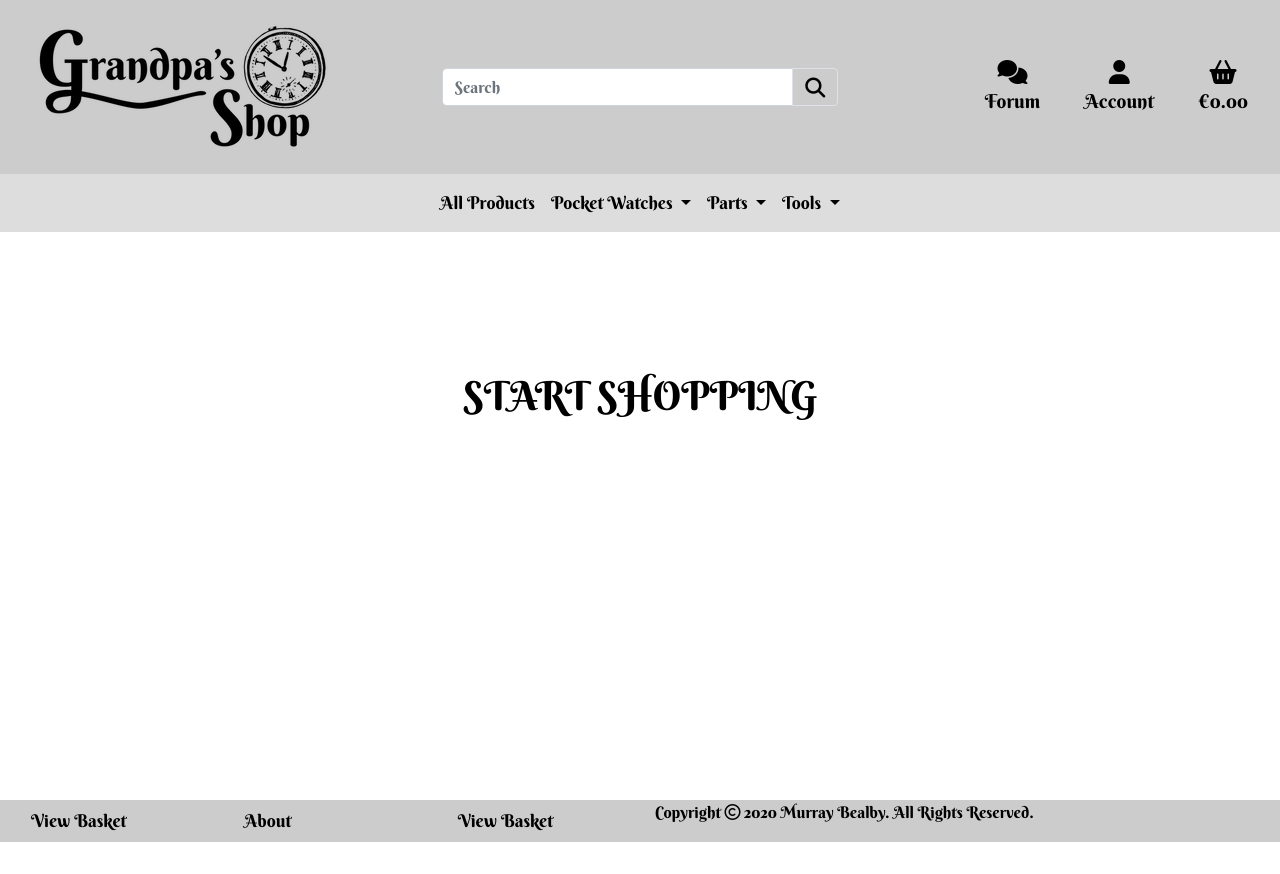
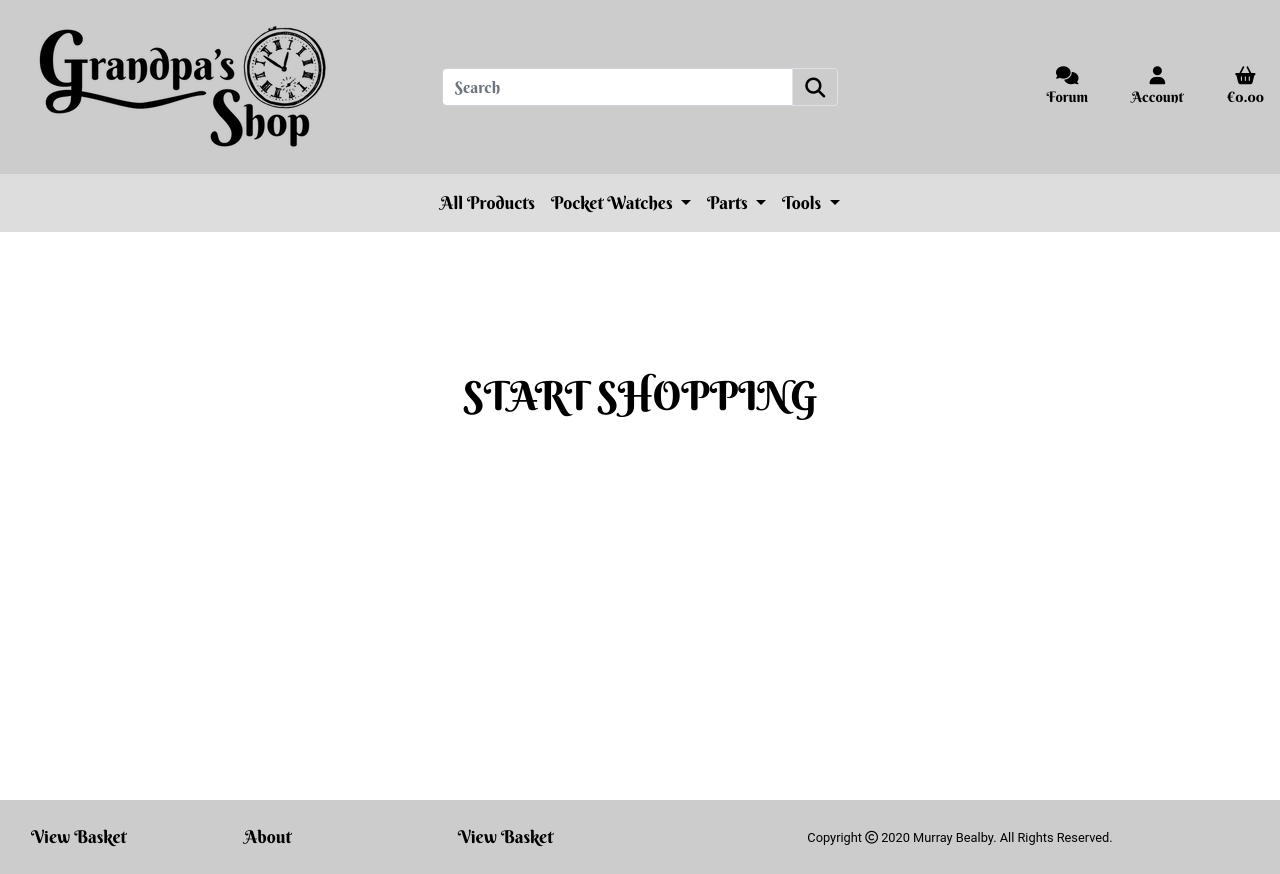
Before and after one commit to Bealby/grandpas-pocket-watch-shop, a Django app: page / in a window 1280 px wide. Before the commit the page ends 842 px from the top, so only its background shows below. Run offline with Django 3.2, Linux system fonts and the light colour scheme; some libraries are stand-ins or nearby versions.

Commit message:
Added roboto font to css. Changed text for copyright in footer

```diff
--- a/static/css/base.css
+++ b/static/css/base.css
@@ -1,4 +1,4 @@
-@import url('https://fonts.googleapis.com/css2?family=Berkshire+Swash&display=swap:100,200,300,400,500,600,700,800|Lato:wght@100&display=swap:100,200,300,400,500,600,700,800');
+@import url('https://fonts.googleapis.com/css2?family=Berkshire+Swash&display=swap:100,200,300,400,500,600,700,800|Lato:wght@100&display=swap:100,200,300,400,500,600,700,800|Roboto:100,200,300,400,500,600,700');
 
 /*-----BODY-----*/
 
@@ -59,6 +59,16 @@ body{
     color:rgb(62, 134, 215, 1) !important;
 }
 
+.footer-copyright p{
+    margin-bottom:0rem !important;
+	text-align: center;
+	font-size: 0.8rem;
+	font-family: 'Roboto', sans-serif;
+}
+}
+
+
+
 /*-----MEDIA QUERIES-----*/
 
 /*-----Reduce font size for header-list-items so that they are positioned smarter on smaller devices-----*/
--- a/templates/includes/footer.html
+++ b/templates/includes/footer.html
@@ -1,9 +1,9 @@
 <div id="topnav" class="container-fluid custom-nav-links">
-    <div class="row">
+    <div class="row py-3">
         <div class="col-sm-12 col-md-6">
             <div class="row">
                 <div class="col-4">
-                    <a class="nav-item nav-link" href="#">View Basket</a>
+                    <a class="nav-item nav-link " href="#">View Basket</a>
                 </div>
                 <div class="col-4">
                     <a class="nav-item nav-link" href="#">About</a>
@@ -13,9 +13,9 @@
                 </div>
             </div>
         </div>
-        <div class="col-sm-12 col-md-6">
+        <div class="col-sm-12 col-md-6 my-auto">
             <div class="row">
-                <div class="col-12">
+                <div class="col-12 footer-copyright">
                     <p>Copyright <i class="far fa-copyright"></i> 2020 Murray Bealby. All Rights Reserved.</p>
                 </div>
             </div>
```
